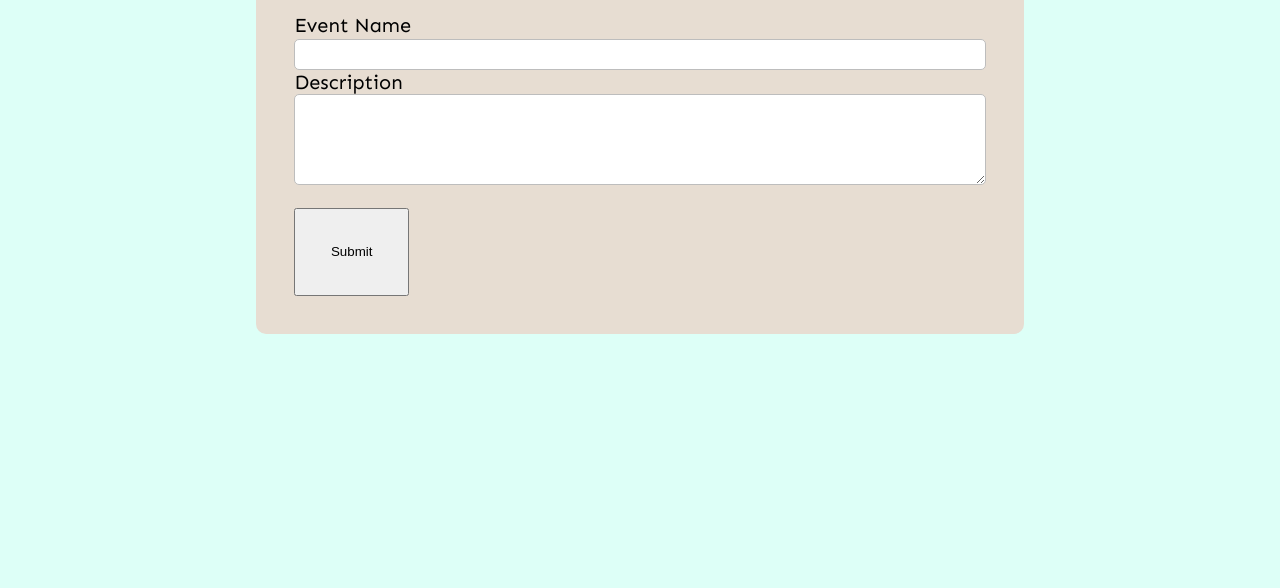
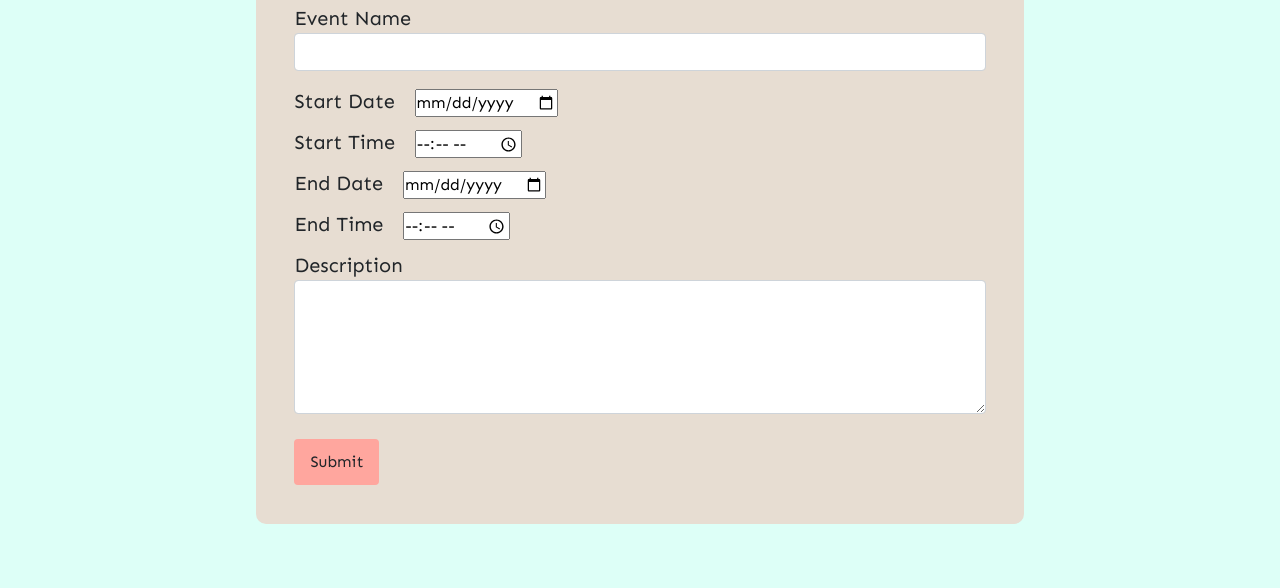
Before and after one commit to hashgraph/hedera-hcs-chat-js, a website: page public/create-event.html in a window 1280 px wide. Shown: the part 238-826 px from the top of the page. Before the commit the page ends 800 px from the top, so only its background shows below. Drawn offline with nearby package versions, Linux system fonts and the light colour scheme.

Commit message:
added date and time inputs + Bootstrap

```diff
--- a/public/create-event.html
+++ b/public/create-event.html
@@ -2,6 +2,13 @@
 <html>
 
 <head>
+  <!-- Bootstrap CSS -->
+  <link
+    href="https://cdn.jsdelivr.net/npm/bootstrap@5.1.3/dist/css/bootstrap.min.css"
+    rel="stylesheet"
+    integrity="sha384-1BmE4kWBq78iYhFldvKuhfTAU6auU8tT94WrHftjDbrCEXSU1oBoqyl2QvZ6jIW3"
+    crossorigin="anonymous"
+  />
   <link rel="stylesheet" href="index.css">
   <link href='https://fonts.googleapis.com/css?family=Sen' rel='stylesheet'>
 </head>
@@ -25,12 +32,32 @@
     <div class="creation-forms">
         <div class="event-creation">
           <form class="create-event">
-            <div class="form-title">Event Creation</div><br>
-            <label class="form-label" for="fname">Event Name</label><br>
-            <input class="form-input" type="text" id="name"><br>
-            <label class="form-label" for="lname">Description</label><br>
-            <textarea class="form-input" rows="5" id="desc"></textarea><br><br>
-            <input class="submit-btn" type="submit" value="Submit">
+            <div class="form-title">Event Creation</div>
+            <div>
+              <label class="form-label" for="ename">Event Name</label>
+              <input class="form-control form-text-field" type="text" id="name">
+            </div>
+            <div>
+              <label class="form-label" for="sdate">Start Date</label>
+              <input class="form-date-time" type="date">
+            </div>
+            <div>
+              <label class="form-label" for="stime">Start Time</label>
+              <input class="form-date-time" type="time">
+            </div>
+            <div>
+              <label class="form-label" for="edate">End Date</label>
+              <input class="form-date-time" type="date">
+            </div>
+            <div>
+              <label class="form-label" for="etime">End Time</label>
+              <input class="form-date-time" type="time">
+            </div>
+            <div>
+            <label class="form-label" for="description">Description</label>
+              <textarea class="form-control form-text-field" rows="5" id="desc"></textarea>
+            </div>
+            <input class="btn submit-btn" type="submit" value="Submit">
           </form>
         </div>
       </div>
--- a/public/index.css
+++ b/public/index.css
@@ -98,15 +98,25 @@ body {
 
 .form-label {
   font-size: 20px;
+  margin: 0px 15px 0px 0px;
+}
+
+.form-text-field {
+  margin-bottom: 15px;
 }
 
 .form-input {
-  padding-bottom: 2%;
+  /* padding-bottom: 2%; */
   width: 100%;
   border-style:solid;
   border-color: #bdbdbd;
   border-radius: 5px;
   border-width:1px
+}
+
+.form-date-time {
+  font-family: Sen;
+  margin-bottom: 10px;
 }
 
 .create-event {
@@ -119,5 +129,7 @@ body {
 
 .submit-btn {
   text-align: center;
-  padding: 5%
+  padding: 10px 15px;
+  background: #FFA69E;
+  margin: 10px 0px 0px 0px;
 }
```
